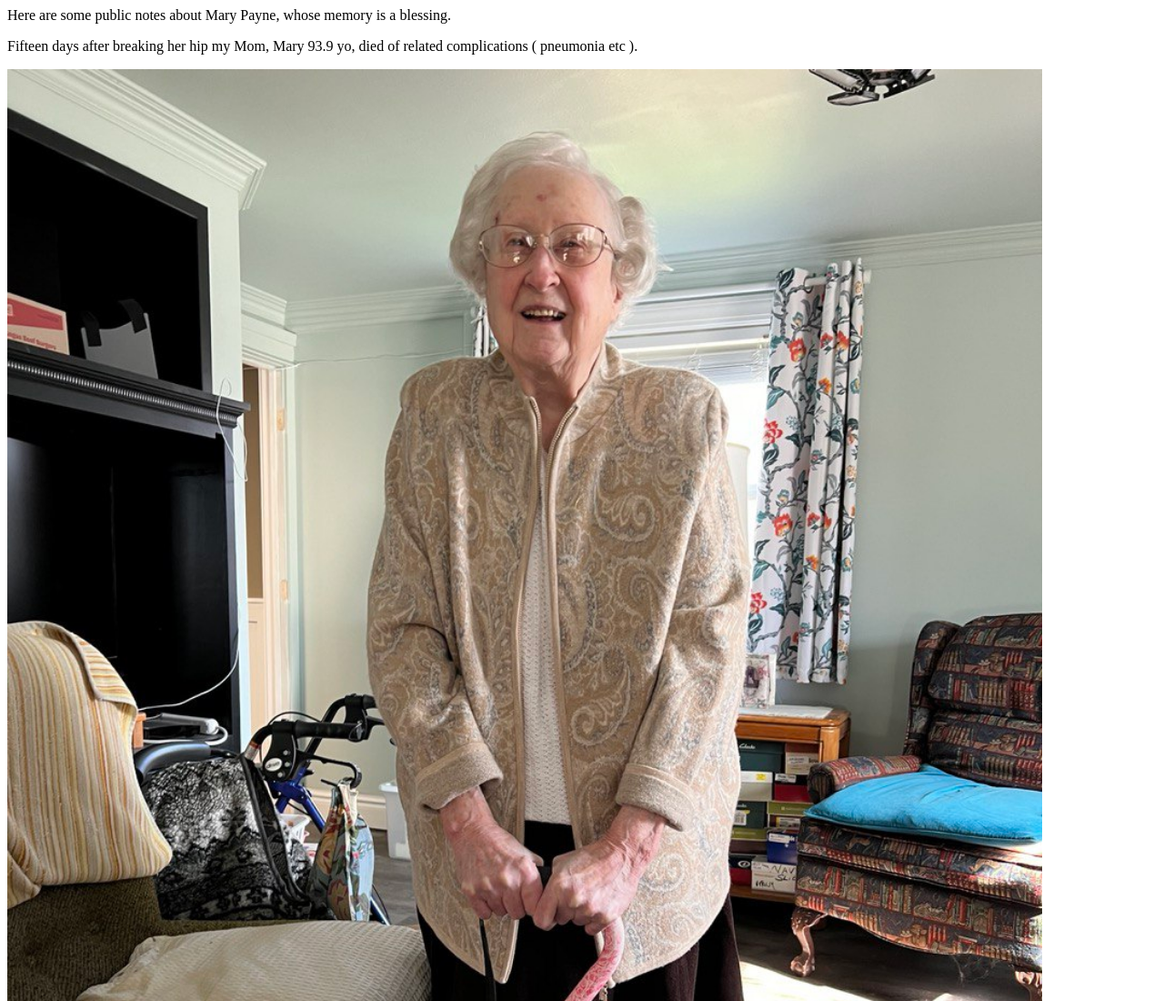
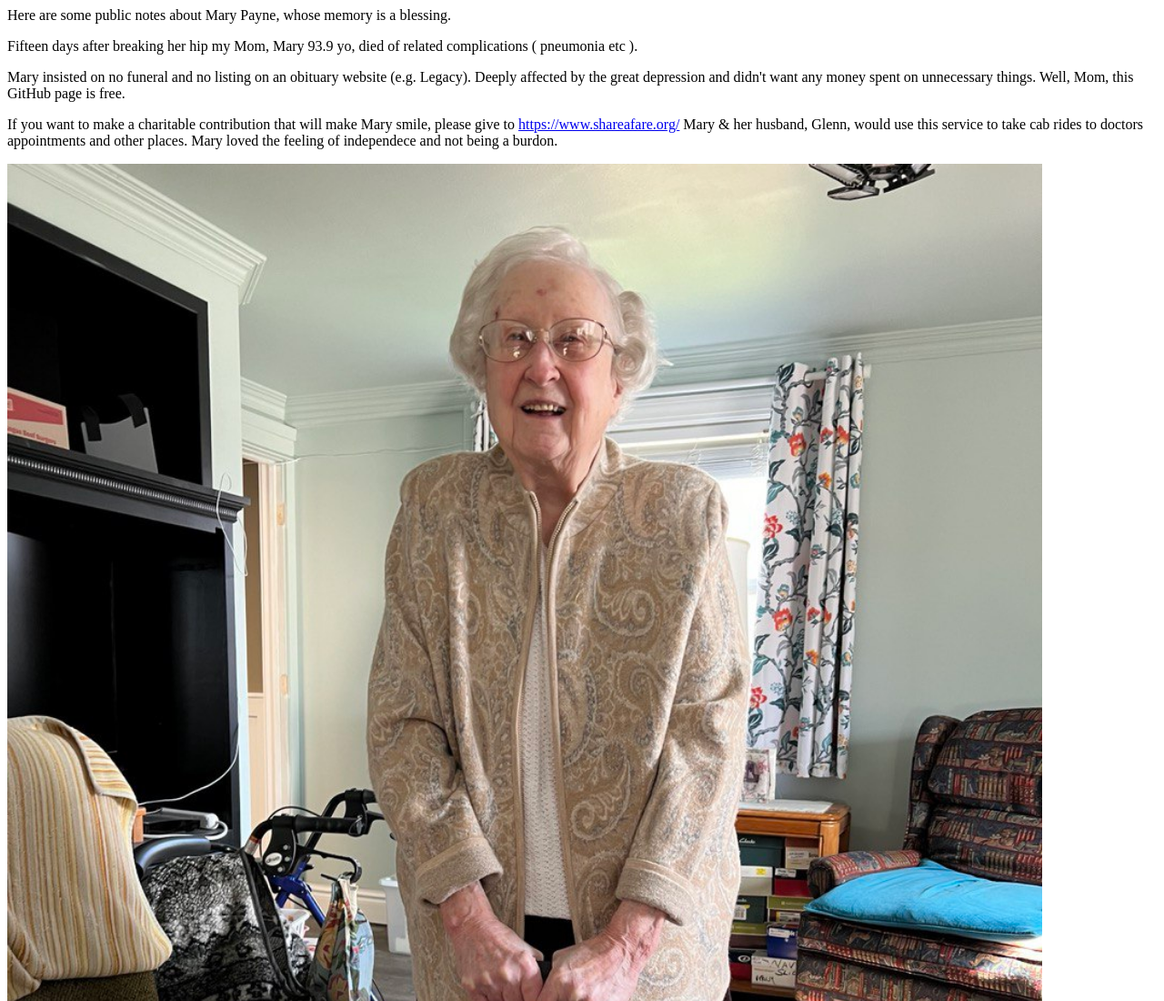
Before and after one commit to payne/mary, a plain HTML site: page index.html in a window 1280 px wide. Shown: the top 1100 px of the page at 91% size. Drawn offline with Linux system fonts and the light colour scheme.

Commit message:
No funeral

```diff
--- a/index.html
+++ b/index.html
@@ -15,6 +15,16 @@
     Fifteen days after breaking her hip my Mom, Mary 93.9 yo, died of related complications ( pneumonia etc ).
     </p>
 
+    <p>Mary insisted on no funeral and no listing on an obituary website (e.g. Legacy).
+        Deeply affected by the great depression and didn't want any money spent on unnecessary things.
+        Well, Mom, this GitHub page is free.
+    </p>
+
+    <p>If you want to make a charitable contribution that will make Mary smile, please give to
+    <a href=https://www.shareafare.org/>https://www.shareafare.org/</a> Mary & her husband, Glenn, would use this
+    service to take cab rides to doctors appointments and other places.  Mary loved the feeling of independece and not being a burdon.
+    </p>
+
     <img src="Mary_Payne_2024-02-10.jpg" alt="Mary Payne 2024 Feb 10" class="responsive-img">
 
 </body>
```
